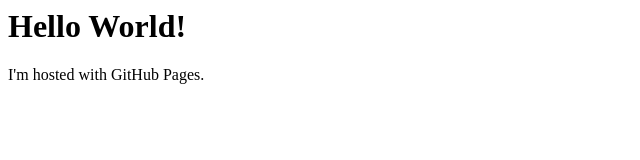
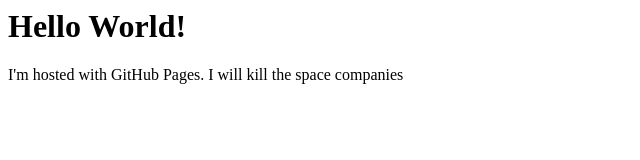
Before and after one commit to mudk1d/mudk1d.github.io, a plain HTML site: page index.html in a window 1280 px wide. Shown: the whole page, without its empty margins (0-640 px from the left). Drawn offline with Linux system fonts and the light colour scheme.

Commit message:
Update index.html

```diff
--- a/index.html
+++ b/index.html
@@ -2,6 +2,6 @@
 <html>
 	<body>
 		<h1>Hello World!</h1>
-		<p>I'm hosted with GitHub Pages. <p>
+		<p>I'm hosted with GitHub Pages. I will kill the space companies<p>
 	<body>
 <html>
```
